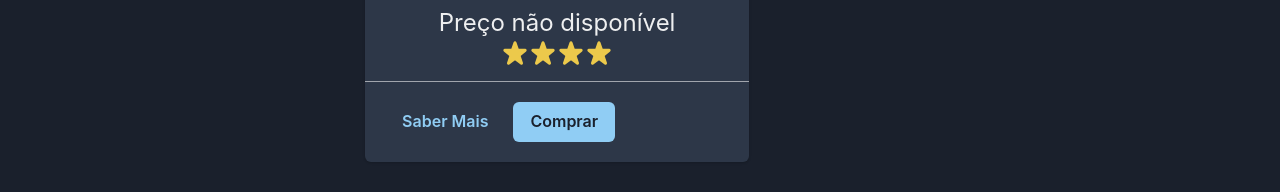
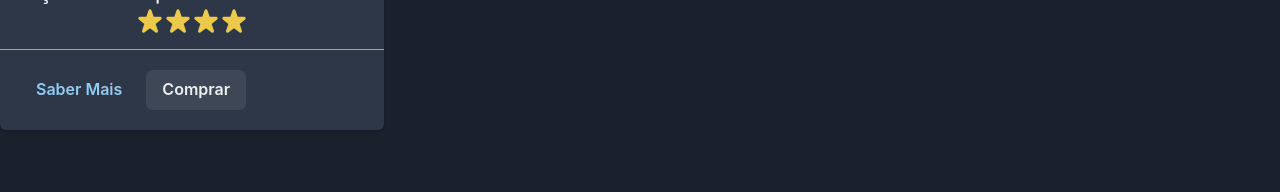
Before and after one commit to wierdest/ecommerce-react, a React (Vite) app: page /produtos/1 in a window 1280 px wide. Shown: the part 523-715 px from the top of the page. Built offline with nearby package versions, Linux system fonts and the light colour scheme; no server answers.

Commit message:
tentativa estilização

```diff
--- a/src/App.css
+++ b/src/App.css
@@ -1,4 +1,4 @@
-#root {
+/* #root {
   max-width: 1280px;
   margin: 0 auto;
   padding: 2rem;
@@ -43,4 +43,4 @@
 
 .read-the-docs {
   color: #888;
-}
+} */
--- a/src/components/Navbar/Navbar.jsx
+++ b/src/components/Navbar/Navbar.jsx
@@ -1,5 +1,5 @@
 import { useContext } from 'react';
-import { NavLink } from 'react-router-dom';
+import { NavLink, useHistory } from 'react-router-dom';
 import { Box, Flex, Link, Spacer, IconButton } from "@chakra-ui/react";
 import { LogadoContext } from '../../context/LogadoContext';
 import CarrinhoModal from '../CarrinhoModal/CarrinhoModal';
@@ -11,6 +11,7 @@ function Navbar() {
 
   const { estaLogado, setEstaLogado, nome } = useContext(LogadoContext)
   const { carrinho } = useContext(CarrinhoContext)
+  const history = useHistory();
 
   const handleLogout = () => {
     localStorage.removeItem('estaLogado')
--- a/src/components/ProdutoCard/ProdutoCard.jsx
+++ b/src/components/ProdutoCard/ProdutoCard.jsx
@@ -138,7 +138,7 @@ function ProdutoCard({id, imgUrl, nome, descricao, preco, categoria, quantidadeE
           >
             Saber Mais
           </Button>
-          <Button onClick={handleComprar} variant="solid" colorScheme="blue">
+          <Button onClick={handleComprar} variant="solid" >
             Comprar
           </Button>
         </ButtonGroup>
--- a/src/index.css
+++ b/src/index.css
@@ -1,4 +1,4 @@
-:root {
+/* :root {
   font-family: Inter, system-ui, Avenir, Helvetica, Arial, sans-serif;
   line-height: 1.5;
   font-weight: 400;
@@ -66,4 +66,4 @@ button:focus-visible {
   button {
     background-color: #f9f9f9;
   }
-}
+} */
--- a/src/pages/Produtos.jsx
+++ b/src/pages/Produtos.jsx
@@ -44,9 +44,8 @@ function Produtos() {
       <Navbar />
       <Box
         display="flex"
-        justifyContent="flex-start"
         alignItems="center"
-        paddingLeft="2rem"
+        p={'20px'}
       >
         <Input
           placeholder="Pesquisar produto..."
@@ -60,7 +59,8 @@ function Produtos() {
           }}
         />
       </Box>
-      <SimpleGrid spacing={4} templateColumns="repeat(3,1fr)">
+
+      <SimpleGrid p={'20px'} spacing={4} templateColumns="repeat(4, 1fr)">
         {filtrarProdutos().map((produto) => (
           <ProdutoCard
             key={produto.id}
```
